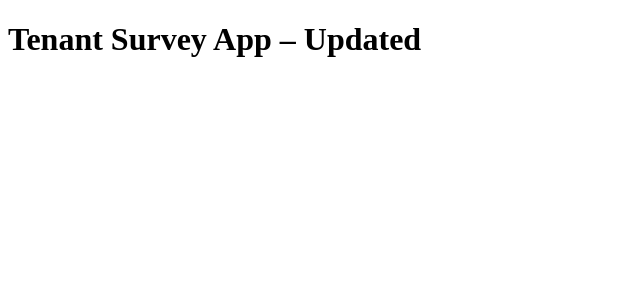
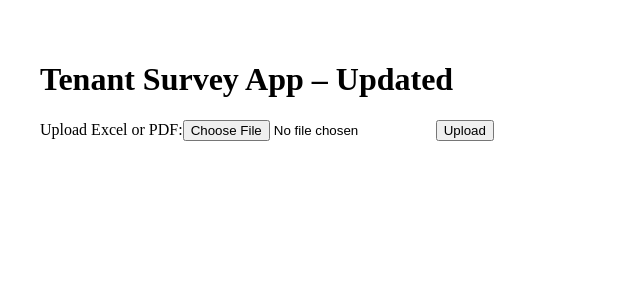
Before and after one commit to ptesdal/tenant-survey-portal, a Next.js app in the folder Downloads/tenant-survey-portal/: page / in a window 1280 px wide. Shown: the top 300 px of the page, without its empty margins (0-640 px from the left). Built offline with nearby package versions, Linux system fonts and the light colour scheme.

Commit message:
Add upload form component

```diff
--- /dev/null
+++ b/Downloads/tenant-survey-portal/app/UploadForm.jsx
@@ -0,0 +1,29 @@
+'use client';
+
+import { useState } from 'react';
+
+export default function UploadForm() {
+  const [file, setFile] = useState(null);
+
+  const handleFileChange = (e) => {
+    setFile(e.target.files[0]);
+  };
+
+  const handleSubmit = (e) => {
+    e.preventDefault();
+    if (file) {
+      alert(`File "${file.name}" selected. Ready for parsing in next step.`);
+      // You’ll add actual file handling later
+    }
+  };
+
+  return (
+    <form onSubmit={handleSubmit}>
+      <label className="block mb-2 font-medium">Upload Excel or PDF:</label>
+      <input type="file" accept=".xlsx,.xls,.pdf" onChange={handleFileChange} className="mb-4" />
+      <button type="submit" className="px-4 py-2 bg-blue-600 text-white rounded">
+        Upload
+      </button>
+    </form>
+  );
+}
--- a/Downloads/tenant-survey-portal/app/page.jsx
+++ b/Downloads/tenant-survey-portal/app/page.jsx
@@ -1,3 +1,10 @@
+import UploadForm from './UploadForm';
+
 export default function Page() {
-  return <h1>Tenant Survey App – Updated</h1>;
+  return (
+    <div style={{ padding: '2rem' }}>
+      <h1>Tenant Survey App – Updated</h1>
+      <UploadForm />
+    </div>
+  );
 }
```
